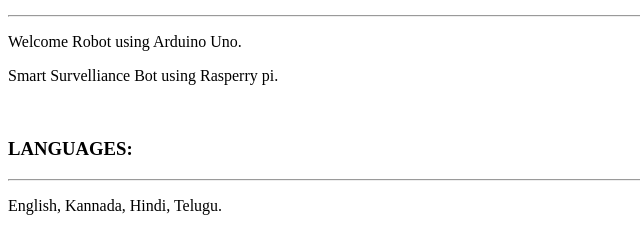
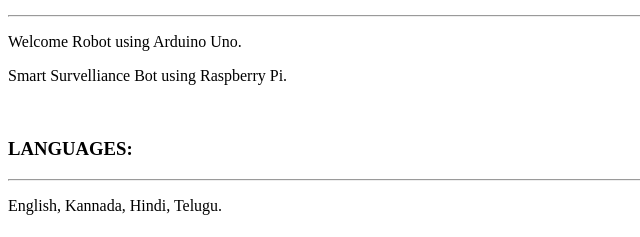
Before and after one commit to Sachitha825/html-resume, a plain HTML site: page index.html in a window 1280 px wide. Shown: the part 924-1161 px from the top of the page, 0-640 px from the left. Drawn offline with Linux system fonts and the light colour scheme.

Commit message:
Update index.html

```diff
--- a/index.html
+++ b/index.html
@@ -24,7 +24,7 @@
          <h3>PROJECTS:</h3>
          <hr>
          <p>Welcome Robot using Arduino Uno. </p>
-         <p>Smart Survelliance Bot using Rasperry pi.</p>
+         <p>Smart Survelliance Bot using Raspberry Pi.</p>
         <br>
          <h3>LANGUAGES:</h3>
          <hr>
```
